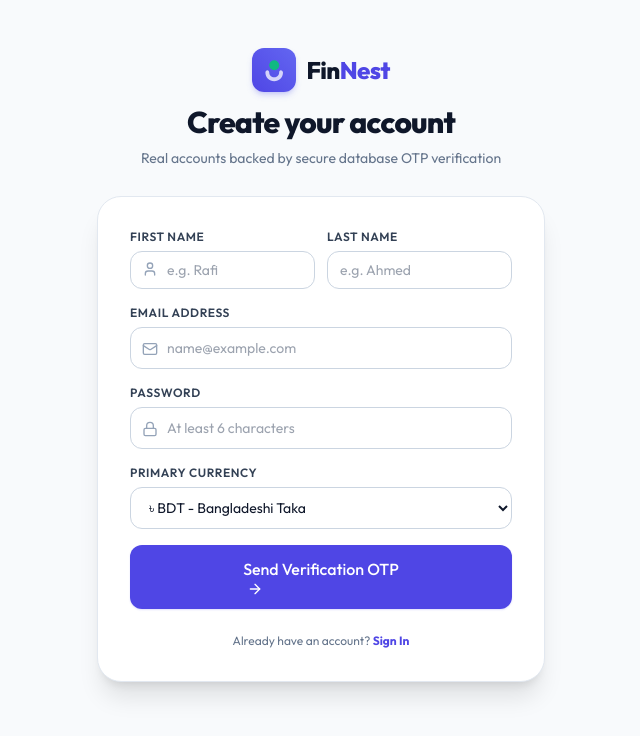
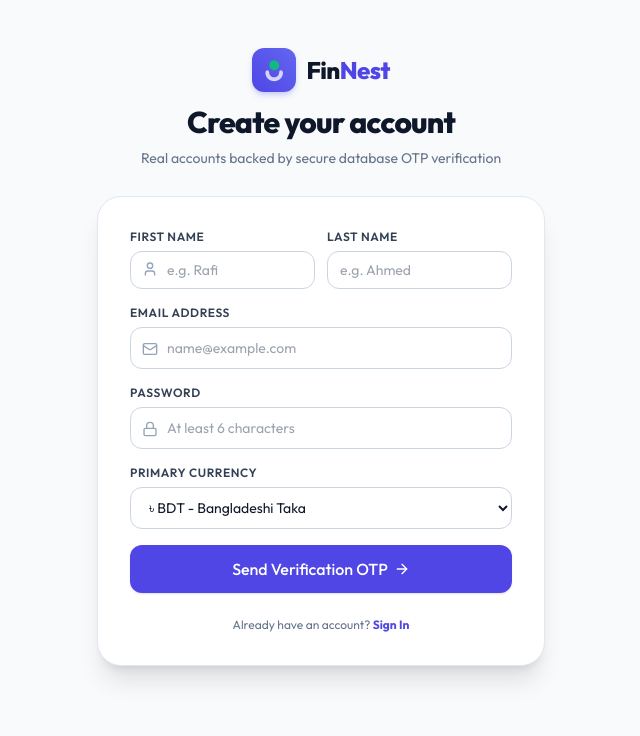
Before and after one commit to rhrafe78/FinNest-Smart-Personal-Shared-Expense-Platform, a React (Vite) app in the folder frontend/: page /register in a window 1280 px wide. Shown: the top 736 px of the page, without its empty margins (319-959 px from the left). Built offline with nearby package versions, Linux system fonts and the light colour scheme; no server answers.

Commit message:
Keep button text and arrow icon in the same line with whitespace-nowrap

```diff
--- a/frontend/src/components/ui/Button.jsx
+++ b/frontend/src/components/ui/Button.jsx
@@ -43,7 +43,7 @@ export const Button = ({
       ) : (
         Icon && <Icon className="w-4 h-4 text-current" />
       )}
-      <span>{children}</span>
+      <span className="inline-flex items-center justify-center gap-1.5 whitespace-nowrap">{children}</span>
     </button>
   );
 };
--- a/frontend/src/pages/public/LoginPage.jsx
+++ b/frontend/src/pages/public/LoginPage.jsx
@@ -232,7 +232,9 @@ export const LoginPage = () => {
                     className="w-full font-bold mt-2"
                     isLoading={otpLoading}
                   >
-                    Send 6-Digit OTP <ArrowRight className="w-4 h-4 ml-1" />
+                    <span className="inline-flex items-center justify-center gap-1.5 whitespace-nowrap">
+                      Send 6-Digit OTP <ArrowRight className="w-4 h-4 shrink-0" />
+                    </span>
                   </Button>
                 </form>
               ) : (
--- a/frontend/src/pages/public/RegisterPage.jsx
+++ b/frontend/src/pages/public/RegisterPage.jsx
@@ -210,7 +210,9 @@ export const RegisterPage = () => {
                 className="w-full font-bold mt-2"
                 isLoading={formLoading}
               >
-                Send Verification OTP <ArrowRight className="w-4 h-4 ml-1" />
+                <span className="inline-flex items-center justify-center gap-1.5 whitespace-nowrap">
+                  Send Verification OTP <ArrowRight className="w-4 h-4 shrink-0" />
+                </span>
               </Button>
             </form>
 
```
